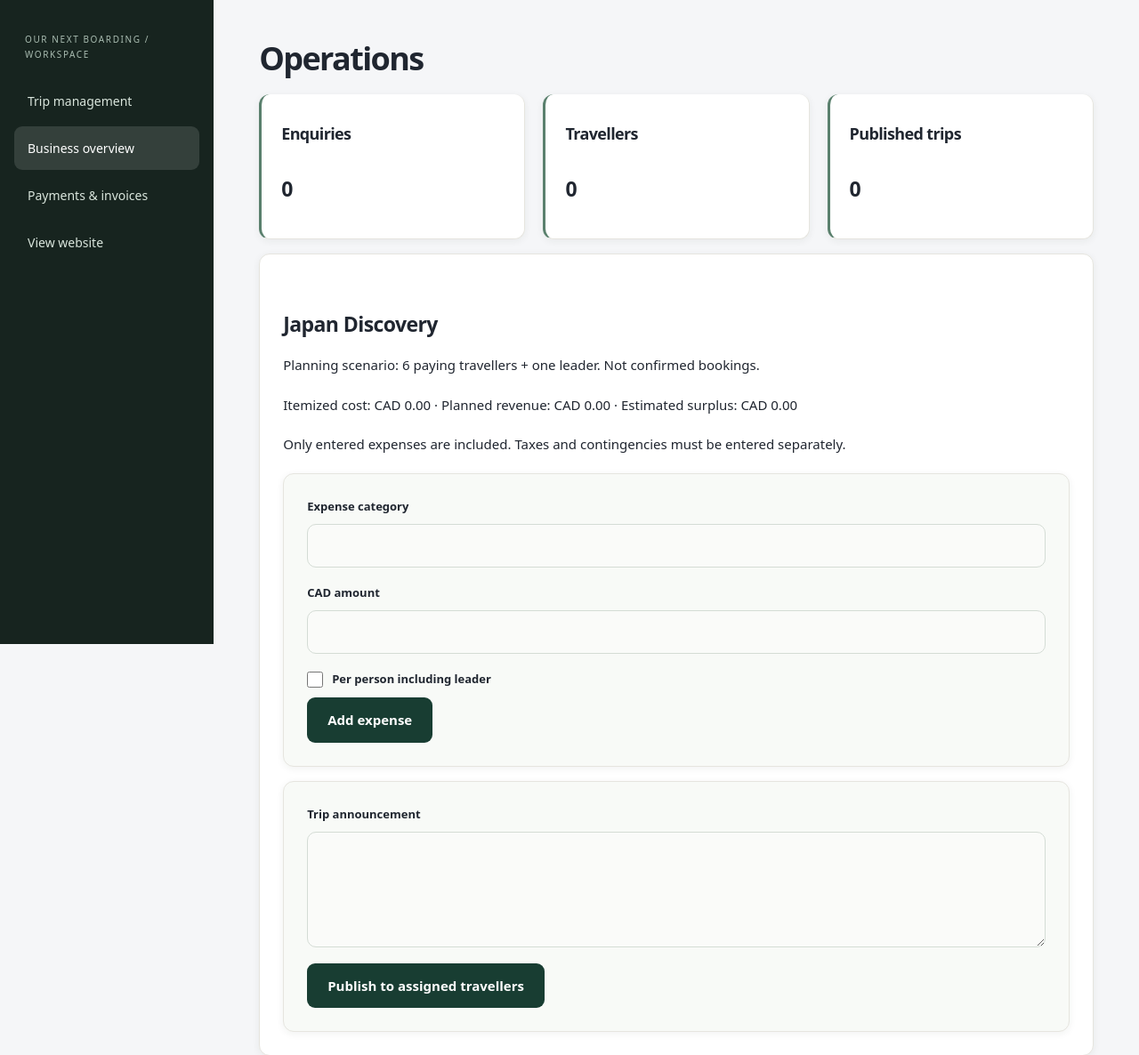
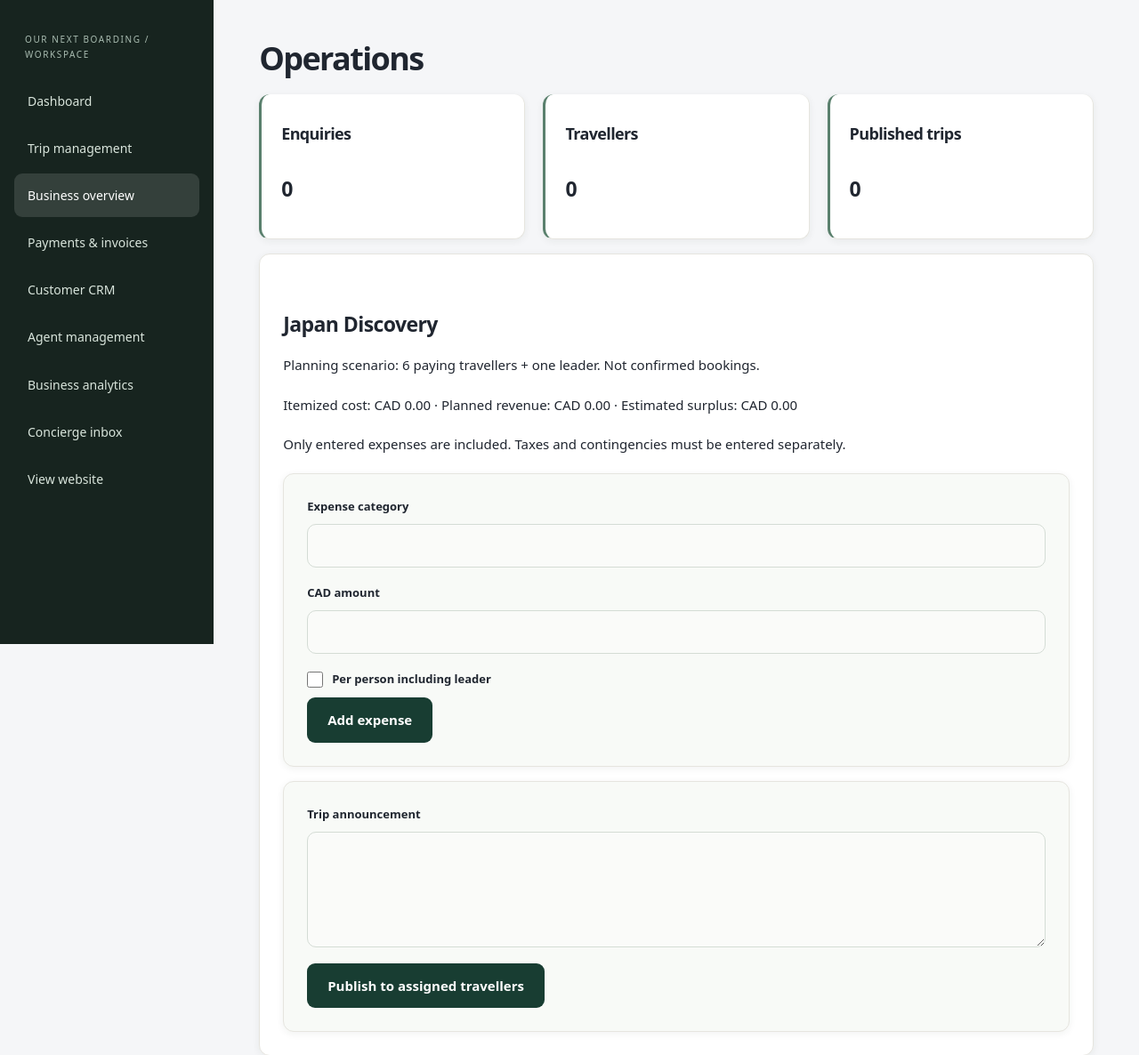
Before and after one commit to navmanshahia/OurNextBoarding, a PHP site: page /operations.php in a window 1280 px wide. Shown: the part 76-1262 px from the top of the page at 89% size. Run offline with PHP 8.4, Linux system fonts and the light colour scheme; the visitor is signed in with stand-in values (Sample User, id 1); data comes from the database, SQL or seed files in the repository; data that the repository does not hold is empty.

Commit message:
Unify admin workspace and improve dashboard presentation

```diff
--- a/public/operations.php
+++ b/public/operations.php
@@ -32,7 +32,7 @@ q('INSERT INTO audit_log(user_id,event) VALUES(?,?)',[$uid,$a.' #'.$id]);
 header('Location: operations.php');exit;
 }catch(Throwable $e){$error='Unable to save. Check input and try again.';}
 }
-?><!doctype html><html lang="en"><head><meta charset="utf-8"><meta name="viewport" content="width=device-width,initial-scale=1"><title>Boarding operations</title><link rel="stylesheet" href="style.css?v=20261126c"><script defer src="app.js?v=20261126c"></script></head><body class="workspace"><header><a href="index.php">OUR NEXT BOARDING</a><nav><a href="index.php?page=portal">My trips</a><?php if($admin):?><a href="index.php?page=admin">Manage trips</a><?php endif;?></nav></header><aside class="side"><small>Our Next Boarding / Workspace</small><?php if($admin):?><a href="index.php?page=admin">Trip management</a><a href="operations.php">Business overview</a><a href="payments.php">Payments & invoices</a><?php else:?><a href="index.php?page=portal">My journeys</a><a href="operations.php">Travel companion</a><a href="payments.php">My payments</a><?php endif;?><a href="index.php?page=home">View website</a></aside><main><h1><?=$admin?'Operations':'Travel companion'?></h1><p><?=h($error)?></p>
+?><!doctype html><html lang="en"><head><meta charset="utf-8"><meta name="viewport" content="width=device-width,initial-scale=1"><title>Boarding operations</title><link rel="stylesheet" href="style.css?v=20261126c"><script defer src="app.js?v=20261126c"></script><link rel="stylesheet" href="boarding-ui.css?v=3"></head><body class="workspace"><header><a href="index.php">OUR NEXT BOARDING</a><nav><a href="index.php?page=portal">My trips</a><?php if($admin):?><a href="index.php?page=admin">Manage trips</a><?php endif;?></nav></header><aside class="side"><small>Our Next Boarding / Workspace</small><?php if($admin):?><a href="index.php?page=portal">Dashboard</a><a href="index.php?page=admin">Trip management</a><a href="operations.php">Business overview</a><a href="payments.php">Payments & invoices</a><a href="crm.php">Customer CRM</a><a href="index.php?page=agents">Agent management</a><a href="index.php?page=analytics">Business analytics</a><a href="index.php?page=concierge">Concierge inbox</a><?php else:?><a href="index.php?page=portal">My journeys</a><a href="operations.php">Travel companion</a><a href="payments.php">My payments</a><?php endif;?><a href="index.php?page=home">View website</a></aside><main><h1><?=$admin?'Operations':'Travel companion'?></h1><p><?=h($error)?></p>
 <?php if($admin):?><div class="metrics"><?php foreach(['Enquiries'=>'SELECT COUNT(*) FROM enquiries','Travellers'=>'SELECT COUNT(*) FROM travellers','Published trips'=>'SELECT COUNT(*) FROM trips WHERE published=1'] as $label=>$sql):?><article><h3><?=h($label)?></h3><h2><?=h(q($sql)->fetchColumn())?></h2></article><?php endforeach;?></div>
 <?php foreach(q('SELECT * FROM trips') as $t): $id=$t['id'];$n=max(1,(int)$t['seats']);$cost=0;?><article><h2><?=h($t['title'])?></h2><p>Planning scenario: <?=$n?> paying travellers + one leader. Not confirmed bookings.</p><?php foreach(q('SELECT * FROM expenses WHERE trip_id=?',[$id]) as $e):$cost+=(float)$e['amount']*($e['per_person']?$n+1:1);?><p><?=h($e['category'])?> · CAD <?=h($e['amount'])?> <?=$e['per_person']?'per person':'fixed'?></p><?php form('remove');?><input type="hidden" name="id" value="<?=$e['id']?>"><button>Remove expense</button></form><?php endforeach;?>
 <p>Itemized cost: CAD <?=number_format($cost,2)?> · Planned revenue: CAD <?=number_format($n*$t['price'],2)?> · Estimated surplus: CAD <?=number_format($n*$t['price']-$cost,2)?></p><p>Only entered expenses are included. Taxes and contingencies must be entered separately.</p>
```
